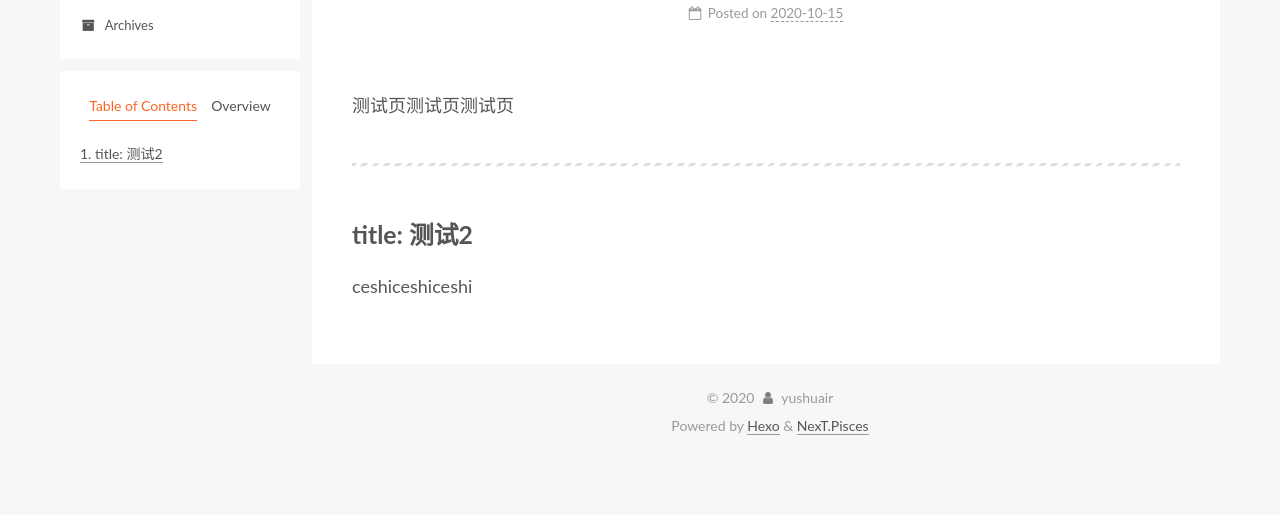
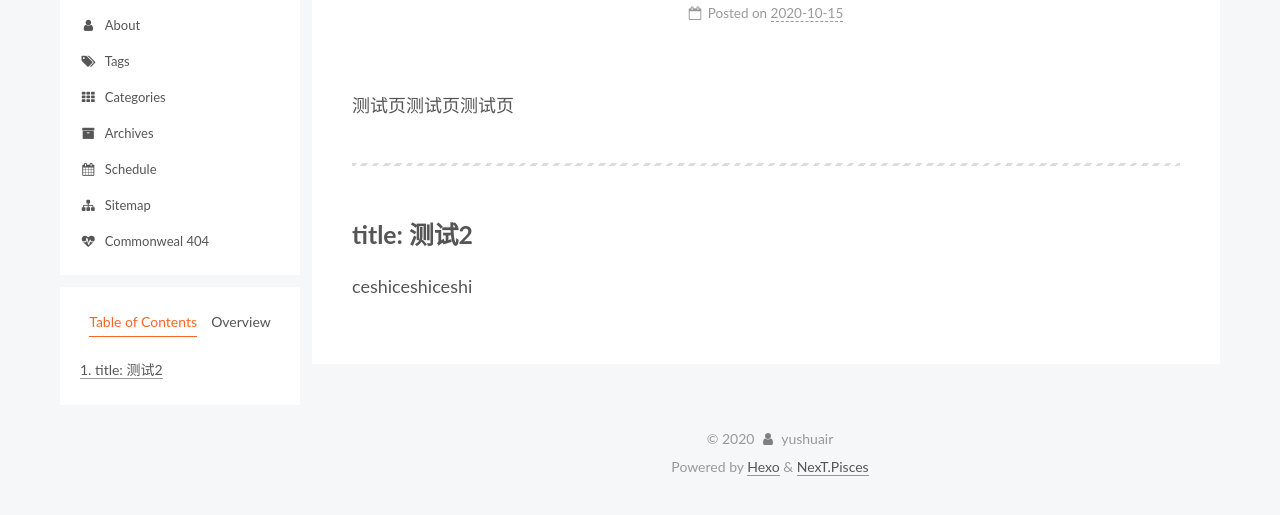
Before and after one commit to Bliris/Bliris.github.io, a plain HTML site: page 2020/10/15/hello-world/index.html in a window 1280 px wide. Shown: the part 127-642 px from the top of the page. Drawn offline with Linux system fonts and the light colour scheme.

Commit message:
Site updated: 2020-10-15 13:24:07

```diff
--- a/2020/10/15/hello-world/index.html
+++ b/2020/10/15/hello-world/index.html
@@ -117,9 +117,39 @@
     <a href="/" rel="section"><i class="fa fa-fw fa-home"></i>Home</a>
 
   </li>
+        <li class="menu-item menu-item-about">
+
+    <a href="/about/" rel="section"><i class="fa fa-fw fa-user"></i>About</a>
+
+  </li>
+        <li class="menu-item menu-item-tags">
+
+    <a href="/tags/" rel="section"><i class="fa fa-fw fa-tags"></i>Tags</a>
+
+  </li>
+        <li class="menu-item menu-item-categories">
+
+    <a href="/categories/" rel="section"><i class="fa fa-fw fa-th"></i>Categories</a>
+
+  </li>
         <li class="menu-item menu-item-archives">
 
     <a href="/archives/" rel="section"><i class="fa fa-fw fa-archive"></i>Archives</a>
+
+  </li>
+        <li class="menu-item menu-item-schedule">
+
+    <a href="/schedule/" rel="section"><i class="fa fa-fw fa-calendar"></i>Schedule</a>
+
+  </li>
+        <li class="menu-item menu-item-sitemap">
+
+    <a href="/sitemap.xml" rel="section"><i class="fa fa-fw fa-sitemap"></i>Sitemap</a>
+
+  </li>
+        <li class="menu-item menu-item-commonweal">
+
+    <a href="/404/" rel="section"><i class="fa fa-fw fa-heartbeat"></i>Commonweal 404</a>
 
   </li>
   </ul>
```
Also changed, not shown: archives/2020/10/index.html (+30 -0 lines), archives/2020/index.html (+30 -0 lines), archives/index.html (+30 -0 lines), index.html (+30 -0 lines).
